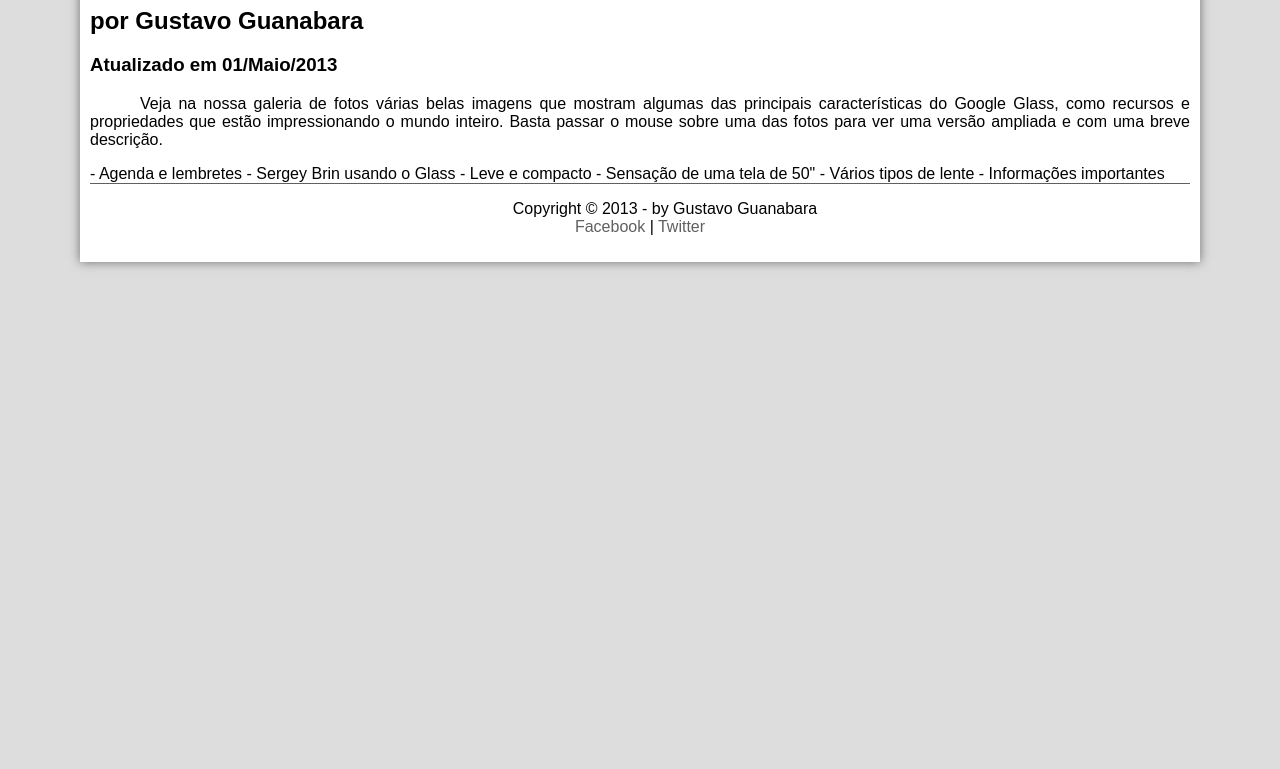
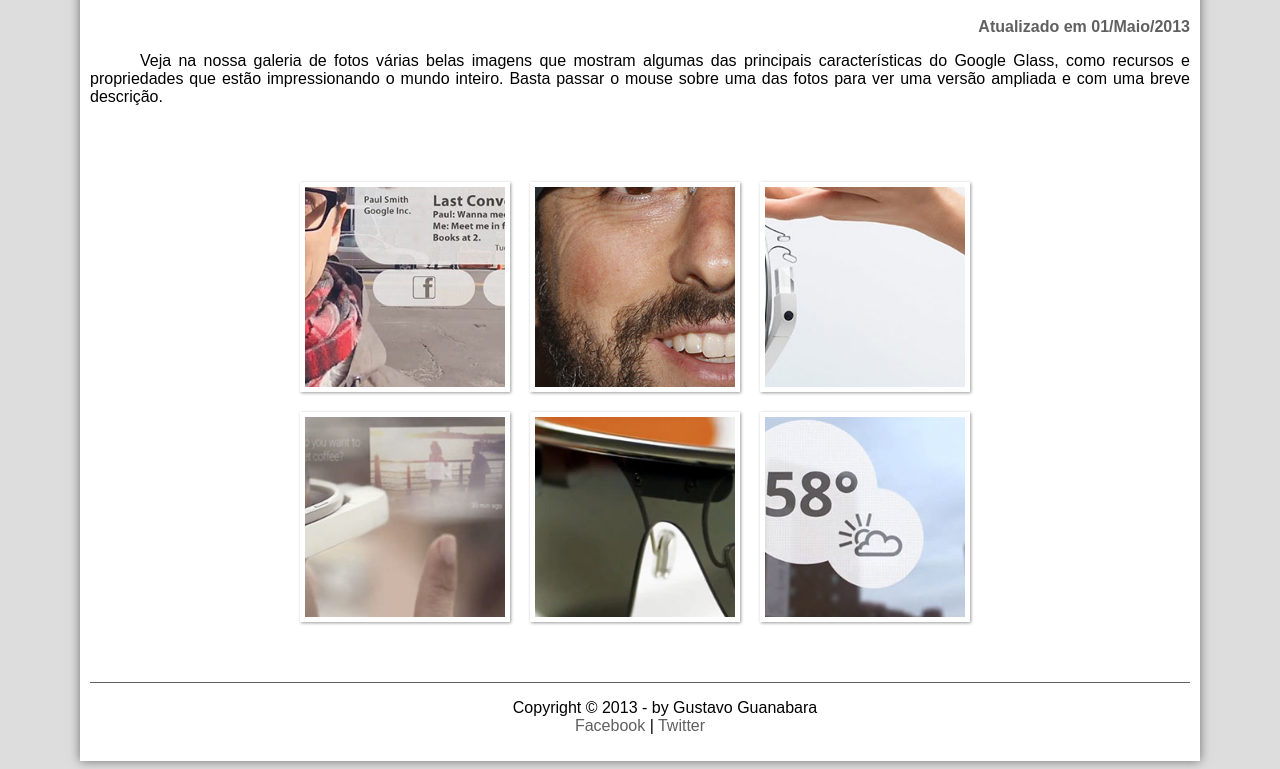
Before and after one commit to Fabio-Fabre/html5_estudo, a plain HTML site: page projeto-glass-html5/fotos.html in a window 1280 px wide. Shown: the part 297-1066 px from the top of the page. Before the commit the page ends 800 px from the top, so only its background shows below. Drawn offline with Linux system fonts and the light colour scheme.

Commit message:
Finalizado specs.html utlizando tag map/ Finalizado fotos.html

```diff
--- a/projeto-glass-html5/_css/fotos.css
+++ b/projeto-glass-html5/_css/fotos.css
@@ -0,0 +1,110 @@
+@charset "UTF-8";
+
+ul#album-fotos {
+    width: 700px;
+    margin: 0 auto;
+    padding: 50px;
+    overflow: hidden;
+    list-style: none;
+}
+
+ul#album-fotos li {
+    float: left;
+    width: 200px;
+    height: 200px;
+    margin: 10px;
+    border: 5px solid #ffffff;
+    background-color: #ffffff;
+    box-shadow: 1px 1px 3px rgba(0,0,0,.4);
+    -webkit-transition: all 0.4s ease-in;
+}
+
+ul#album-fotos li:hover {
+    -webkit-transform: scale(1.5);
+}
+
+ul#album-fotos li#foto01 {
+    background: url("../_imagens/galeria-01.jpg") no-repeat;
+    background-position: 50% 50%;
+    background-size: 400px 400px;
+    background-color: #ffffff;
+}
+
+ul#album-fotos li#foto01:hover {
+    background-position: 0px 0px;
+    background-size: 200px 200px;
+}
+
+ul#album-fotos li#foto02 {
+    background: url("../_imagens/galeria-02.jpg") no-repeat;
+    background-position: 50% 50%;
+    background-size: 400px 400px;
+    background-color: #ffffff;
+}
+
+ul#album-fotos li#foto02:hover {
+    background-position: 0px 0px;
+    background-size: 200px 200px;
+}
+
+ul#album-fotos li#foto03 {
+    background: url("../_imagens/galeria-03.jpg") no-repeat;
+    background-position: 50% 50%;
+    background-size: 400px 400px;
+    background-color: #ffffff;
+}
+
+ul#album-fotos li#foto03:hover {
+    background-position: 0px 0px;
+    background-size: 200px 200px;
+}
+
+ul#album-fotos li#foto04 {
+    background: url("../_imagens/galeria-04.jpg") no-repeat;
+    background-position: 50% 50%;
+    background-size: 400px 400px;
+    background-color: #ffffff;
+}
+
+ul#album-fotos li#foto04:hover {
+    background-position: 0px 0px;
+    background-size: 200px 200px;
+}
+
+ul#album-fotos li#foto05 {
+    background: url("../_imagens/galeria-05.jpg") no-repeat;
+    background-position: 50% 50%;
+    background-size: 400px 400px;
+    background-color: #ffffff;
+}
+
+ul#album-fotos li#foto05:hover {
+    background-position: 0px 0px;
+    background-size: 200px 200px;
+}
+
+ul#album-fotos li#foto06 {
+    background: url("../_imagens/galeria-06.jpg") no-repeat;
+    background-position: 50% 50%;
+    background-size: 400px 400px;
+    background-color: #ffffff;
+}
+
+ul#album-fotos li#foto06:hover {
+    background-position: 0px 0px;
+    background-size: 200px 200px;
+}
+
+ul#album-fotos li span {
+    font-size: 9pt;
+    color: #ffffff;
+    text-shadow: 1px 1px 1px #000000;
+    background-color: rgba(0,0,0,.3);
+    line-height: 370px;
+    padding: 5px;
+    opacity: 0;
+}
+
+ul#album-fotos li:hover span {
+    opacity: 1;
+}
--- a/projeto-glass-html5/_css/specs.css
+++ b/projeto-glass-html5/_css/specs.css
@@ -1,12 +1,12 @@
 @charset "UTF-8";
 
-section#conteudo-full {
-    width: 100px;
+section#conteudo {
+    width: 1000px;
     margin: auto;
 }
 
 iframe#frame-spec {
-    width: 400px;
+    width: 420px;
     height: 280px;
     border: none;
 }
--- a/projeto-glass-html5/fotos.html
+++ b/projeto-glass-html5/fotos.html
@@ -4,6 +4,7 @@
         <meta charset="UTF-8"/>
         <title>Tudo sobre o Google Glass</title>
         <link rel="stylesheet" type="text/css" href="_css/estilo.css"/>
+        <link rel="stylesheet" href="_css/fotos.css"/>
     </head>
     <script languade="javascript" src="_javascript/funcoes.js"></script>
     <body>
@@ -25,21 +26,27 @@
                     </ul>
                 </nav>
             </header>
+            <section>
+                <article id="noticia-principal">
+                    <header id="cabecalho-artigo">
                         <hgroup>
                             <h2>Glass > &nbsp; Fotos</h2>
                             <h1>Galeria de Imagens do Google Glass</h1>
                             <h2>por Gustavo Guanabara</h2>
-                <h3>Atualizado em 01/Maio/2013</h3>
+                            <h3 class="direita">Atualizado em 01/Maio/2013</h3>
                         </hgroup>
+                    </header>
                     <p>Veja na nossa galeria de fotos várias belas imagens que mostram algumas das principais características do Google Glass, como recursos e propriedades que estão impressionando o mundo inteiro. Basta passar o mouse sobre uma das fotos para ver uma versão ampliada e com uma breve descrição.</p>
-
-            - Agenda e lembretes
-            - Sergey Brin usando o Glass
-            - Leve e compacto
-            - Sensação de uma tela de 50"
-            - Vários tipos de lente
-            - Informações importantes
-
+                    <ul id="album-fotos">
+                        <li id="foto01"><span>Agenda e lembretes</span></li>
+                        <li id="foto02"><span>Sergey Brin usando o Glass</span></li>
+                        <li id="foto03"><span>Leve e compacto</span></li>
+                        <li id="foto04"><span>Sensação de uma tela de 50"</span></li>
+                        <li id="foto05"><span>Vários tipos de lente</span></li>
+                        <li id="foto06"><span>Informações importantes</span></li>
+                    </ul>
+                </article>
+            </section>
             <footer id="rodape">
                 <p>Copyright &copy; 2013 - by Gustavo Guanabara<br/>
                 <a href="http://facebook.com/cursosemvideo" target="_blank">Facebook</a> |
```
Also changed, not shown: projeto-glass-html5/specs.html (+7 -1 lines). Lines whose indentation alone changed are shown as unchanged.
